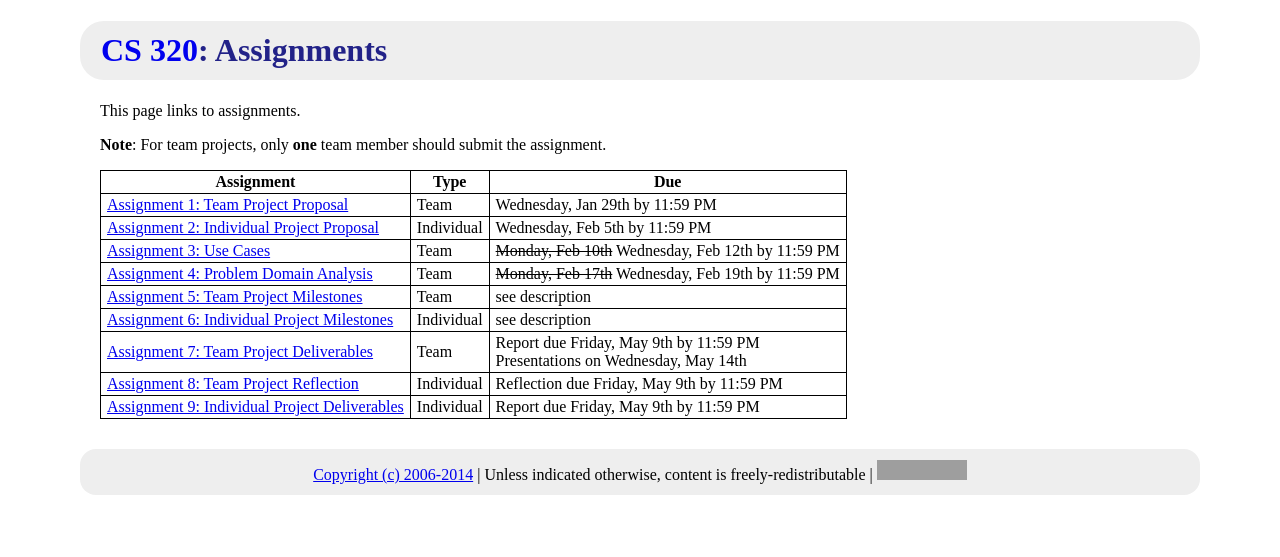
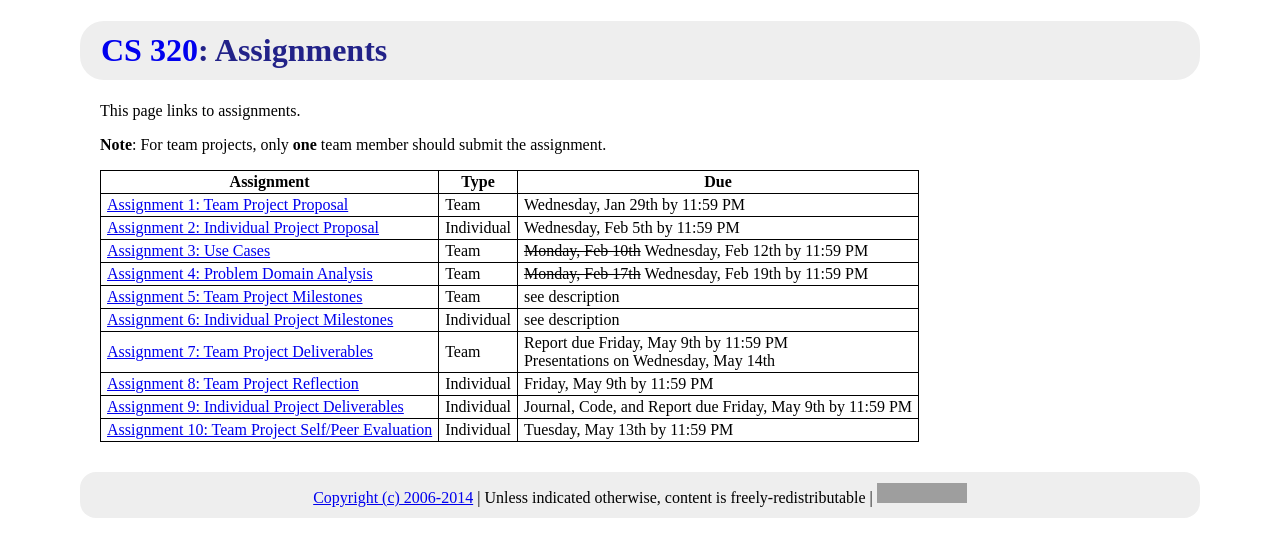
Before and after one commit to ycpcs/cs320-spring2014, a Jekyll site: the page built from assign/index.md, in a window 1280 px wide. Shown: the top 557 px of the page. Built offline with Jekyll 4.4.1, drawn with Linux system fonts in a browser that asks for light colours; Markdown is read by kramdown in place of the engine named in the settings; grey boxes are pictures that could not be loaded.

Commit message:
team project self/peer review
Minor updates to assignments page.

```diff
--- a/assign/index.md
+++ b/assign/index.md
@@ -16,5 +16,6 @@ Assignment | Type |  Due
 [Assignment 5: Team Project Milestones](assign05.html) | Team | see description
 [Assignment 6: Individual Project Milestones](assign06.html) | Individual | see description
 [Assignment 7: Team Project Deliverables](assign07.html) | Team | Report due Friday, May 9th by 11:59 PM <br> Presentations on Wednesday, May 14th
-[Assignment 8: Team Project Reflection](assign08.html) | Individual | Reflection due Friday, May 9th by 11:59 PM
-[Assignment 9: Individual Project Deliverables](assign09.html) | Individual | Report due Friday, May 9th by 11:59 PM
+[Assignment 8: Team Project Reflection](assign08.html) | Individual | Friday, May 9th by 11:59 PM
+[Assignment 9: Individual Project Deliverables](assign09.html) | Individual | Journal, Code, and Report due Friday, May 9th by 11:59 PM
+[Assignment 10: Team Project Self/Peer Evaluation](assign10.html) | Individual | Tuesday, May 13th by 11:59 PM
```
Also changed, not shown: assign/assign10.md (added, +18 -0 lines), 1 other file.
